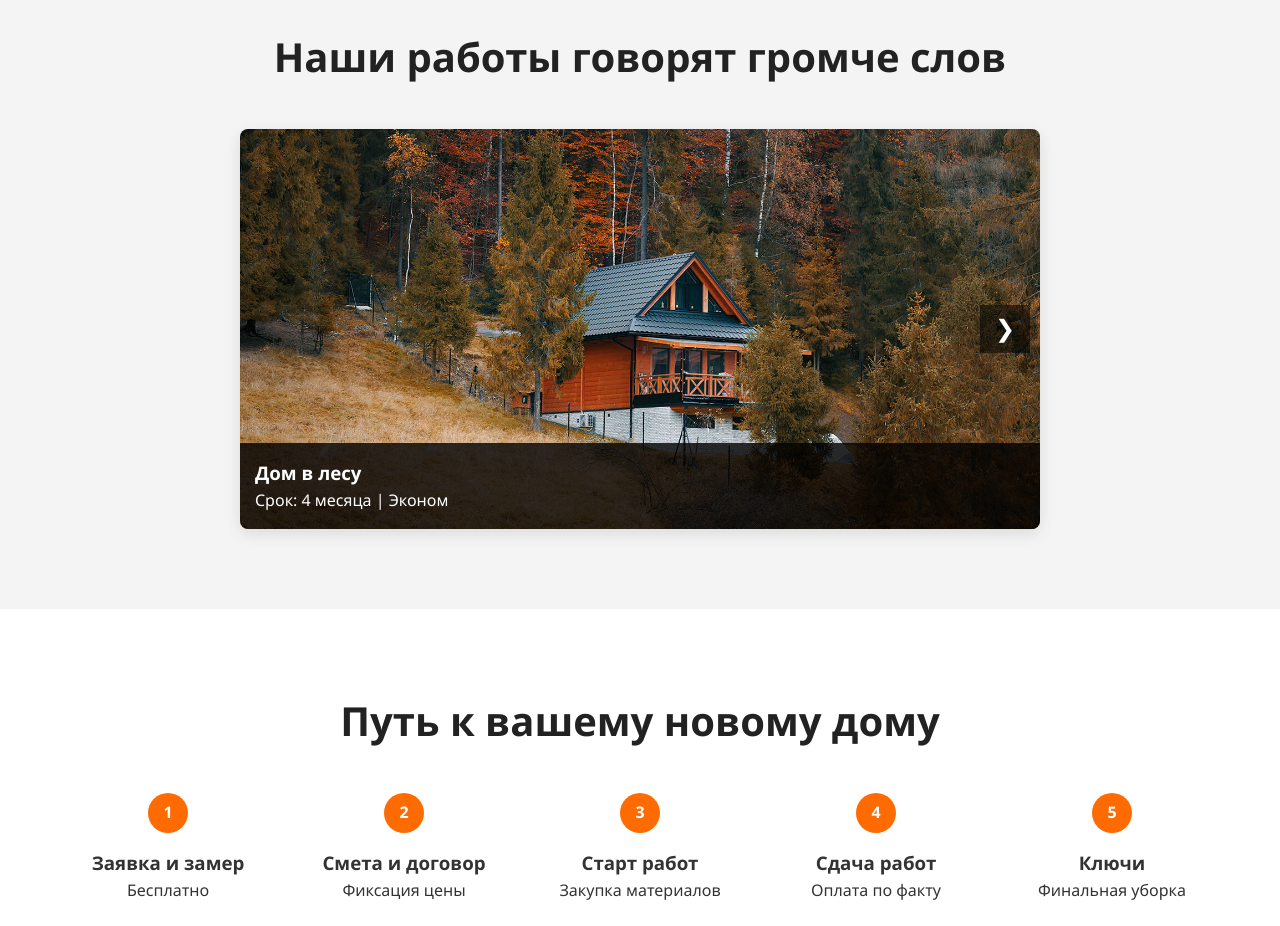
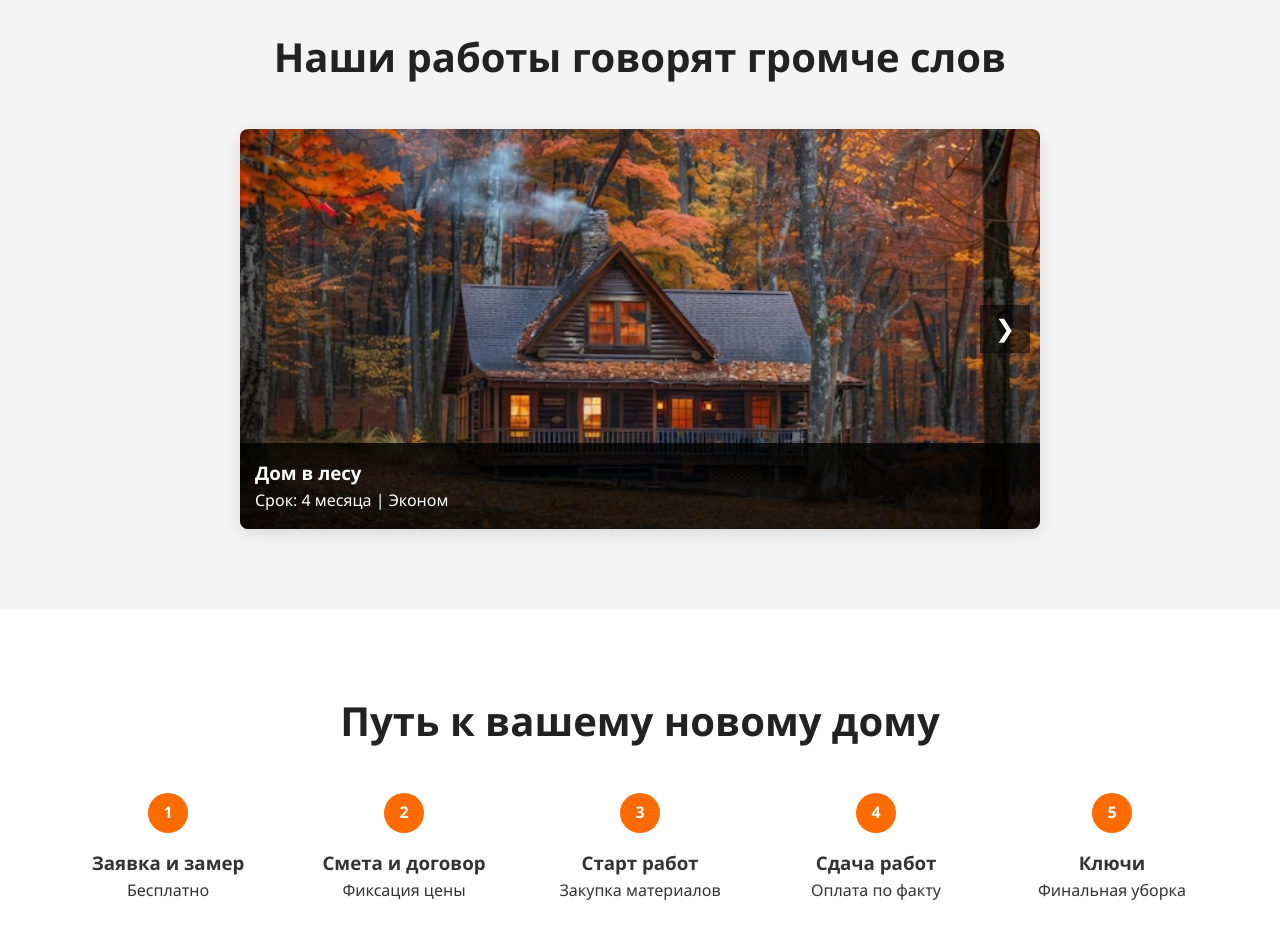
Before and after one commit to uyttghh/PrimerProecta, a plain HTML site: page index.html in a window 1280 px wide. Shown: the part 2540-3466 px from the top of the page. Drawn offline with Linux system fonts and the light colour scheme.

Commit message:
Add files via upload

```diff
--- a/index.html
+++ b/index.html
@@ -133,7 +133,7 @@
                 <div class="slider-track" id="sliderTrack">
                     <!-- Slide 1 -->
                     <div class="slide">
-                        <img src="img/foresthome.png.jpg" alt="Дом 1">
+                        <img src="img/foresthometwo.png.jpg" alt="Дом 1">
                         <div class="slide-info">
                             <h3>Дом в лесу</h3>
                             <p>Срок: 4 месяца | Эконом</p>
```
